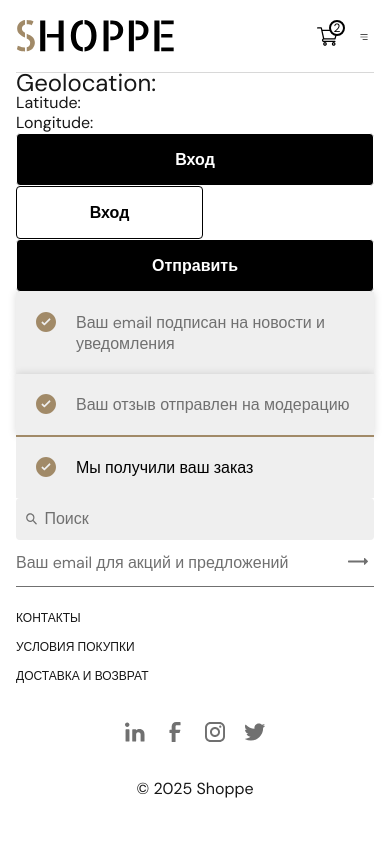
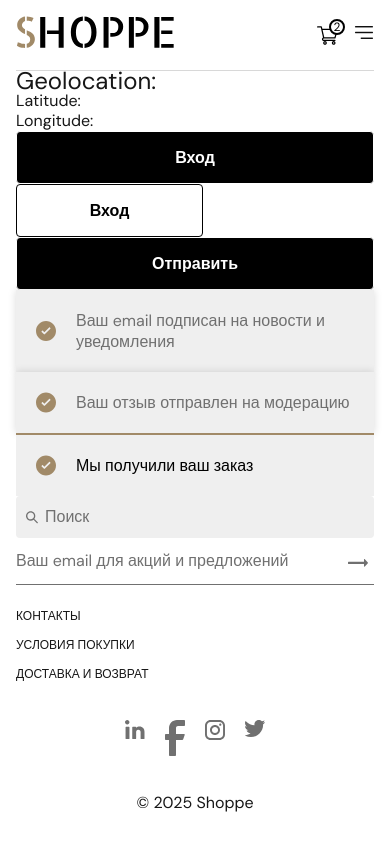
Before and after one commit to ministrov/shoppe-ecommerce-next, a Next.js app: page / in a window 390 px wide. Shown: the top 850 px of the page. Built offline with nearby package versions, Linux system fonts and the light colour scheme; no server answers.

Commit message:
fix: fixing a width and height bugs for burgerMenu and closeMenu buttons

```diff
--- a/app/globals.css
+++ b/app/globals.css
@@ -53,7 +53,7 @@ ul {
 
 img {
   max-width: 100%;
-  /* height: auto; */
+  height: auto;
 }
 
 input,
--- a/layouts/header/Header.module.css
+++ b/layouts/header/Header.module.css
@@ -18,10 +18,6 @@
   align-items: center;
   gap: 21px;
 }
-
-/* .searchBox:has(div.searching:has(form.search)) {
-  gap: 21px;
-} */
 
 .searchIcon {
   cursor: pointer;
@@ -134,8 +130,8 @@
 
   .burgerMenu {
     display: block;
-    width: 20px;
-    height: 20px;
+    margin: 0;
+    padding: 0;
     border: none;
     border-radius: 10px;
     background-color: transparent;
@@ -144,8 +140,8 @@
 
   .closeMenu {
     display: block;
-    width: 20px;
-    height: 20px;
+    margin: 0;
+    padding: 0;
     border: none;
     border-radius: 10px;
     background-color: transparent;
```
